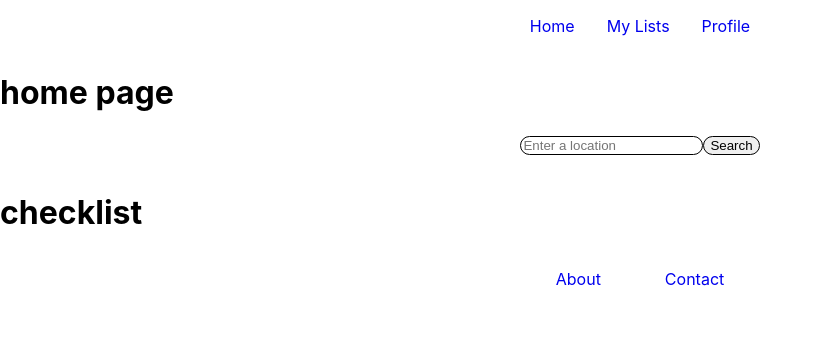
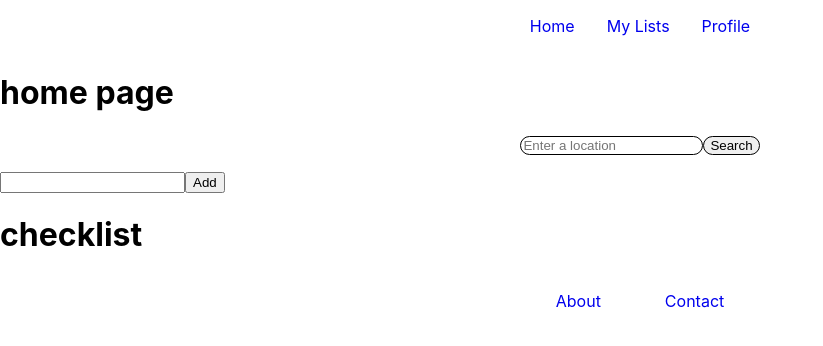
Before and after one commit to marcopoloye/dont-forget, a React (Create React App) app: page / in a window 1280 px wide. Shown: the top 346 px of the page, without its empty margins (0-823 px from the left). Built offline with nearby package versions, Linux system fonts and the light colour scheme; no server answers; the HTML template or start-up script is replaced by a standard one.

Commit message:
added addition checklist files

```diff
--- /dev/null
+++ b/src/components/ChecklistForm/ChecklistForm.js
@@ -0,0 +1,37 @@
+import React, { useState } from 'react';
+
+
+function ChecklistForm () {
+    const [checklist, setChecklist] = useState({
+        id: '',
+        item: '',
+        checked: false
+    });
+
+    const handleChange = (e) => {
+        setChecklist({...checklist, item: e.target.value});
+        console.log('change', e)
+    }
+
+    const handleSubmit = (e) => {
+        e.preventDefault();
+
+        if (!checklist.item) {
+            console.log('empty input')
+        } else {
+
+        }
+        console.log('submit', e)
+    }
+
+    return (
+        <>
+            <form onSubmit={handleSubmit}>
+                <input type='input' onChange={handleChange} value={checklist.item}/>
+                <button type='submit'>Add</button>
+            </form>
+        </>
+    );
+}
+
+export default ChecklistForm ;
--- a/src/components/SearchBar/SearchBar.js
+++ b/src/components/SearchBar/SearchBar.js
@@ -24,19 +24,18 @@ function SearchBar() {
                 const city = response.data.name;
                 const country = response.data.sys.country;
                 setWeatherData(`It is currently ${temperature} °C in ${city}, ${country}`);
+                console.log(response.data.id)
             })
             .catch ((error) => {
                 console.log('Error getting destination', error);
             })
-
-
         }
     }
 
 
     return (
         <div className="search__container">
-                <h3>{weatherData}</h3>
+            <h3>{weatherData}</h3>
 
             <form onSubmit={handleSubmit}>
                 <input className="search__input" type="search" placeholder='Enter a location'></input>
--- a/src/pages/HomePage/HomePage.js
+++ b/src/pages/HomePage/HomePage.js
@@ -3,13 +3,18 @@ import SearchBar from '../../components/SearchBar/SearchBar';
 import './HomePage.scss'
 // import SuggestForm from '../../components/SuggestForm/SuggestForm';
 import Checklist from '../../components/Checklist/Checklist';
+import ChecklistForm from '../../components/ChecklistForm/ChecklistForm';
 
 function HomePage() {
+
+    const [inputText, setinputText] = useState('')
 
     return (
         <div className='homepage'>
             <h1>home page</h1>
             <SearchBar/>
+
+            <ChecklistForm />
             <Checklist />
         </div>
     );
```
Also changed, not shown: src/components/ChecklistList/ChecklistList.js (added, +12 -0 lines).
